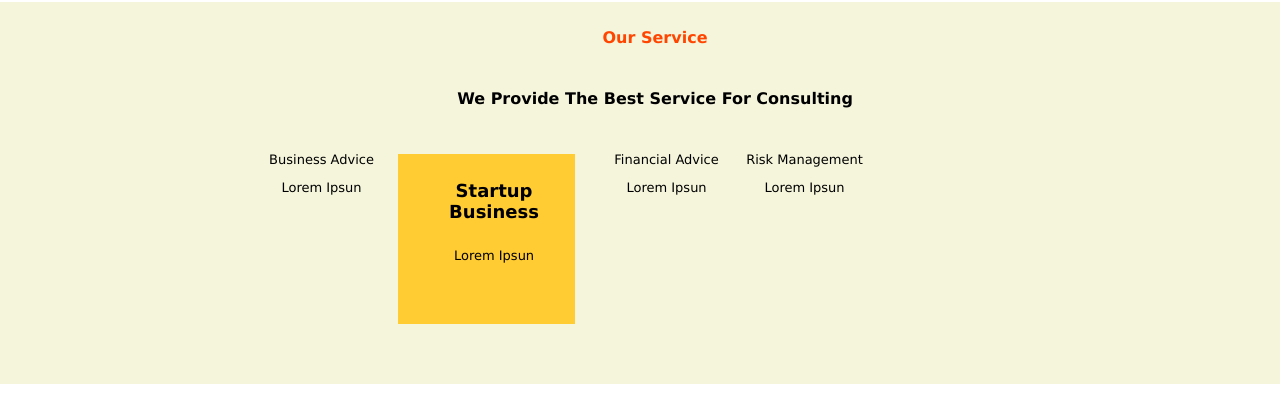
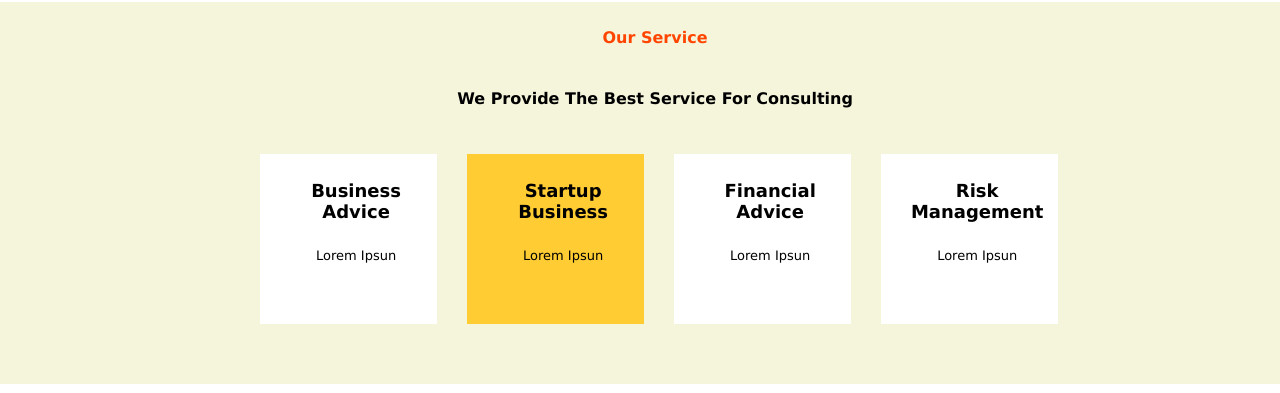
Before and after one commit to soso12345666/Html-criton, a plain HTML site: page index.html in a window 1280 px wide. Shown: the part 1800-2193 px from the top of the page. Drawn offline with nearby package versions, Linux system fonts and the light colour scheme; files that its build step writes are made by us from their sources.

Commit message:
Add files via upload

```diff
--- a/index.html
+++ b/index.html
@@ -10,7 +10,7 @@
   -->
   <link rel="stylesheet" href="https://cdnjs.cloudflare.com/ajax/libs/font-awesome/4.7.0/css/font-awesome.min.css">
 
- <link rel="stylesheet" href="styles/custom.css">
+ <link rel="stylesheet" href="custom.css">
  <title>Hello, world!</title>
 
 
```
Also changed, not shown: contact.html (+1 -1 lines).
